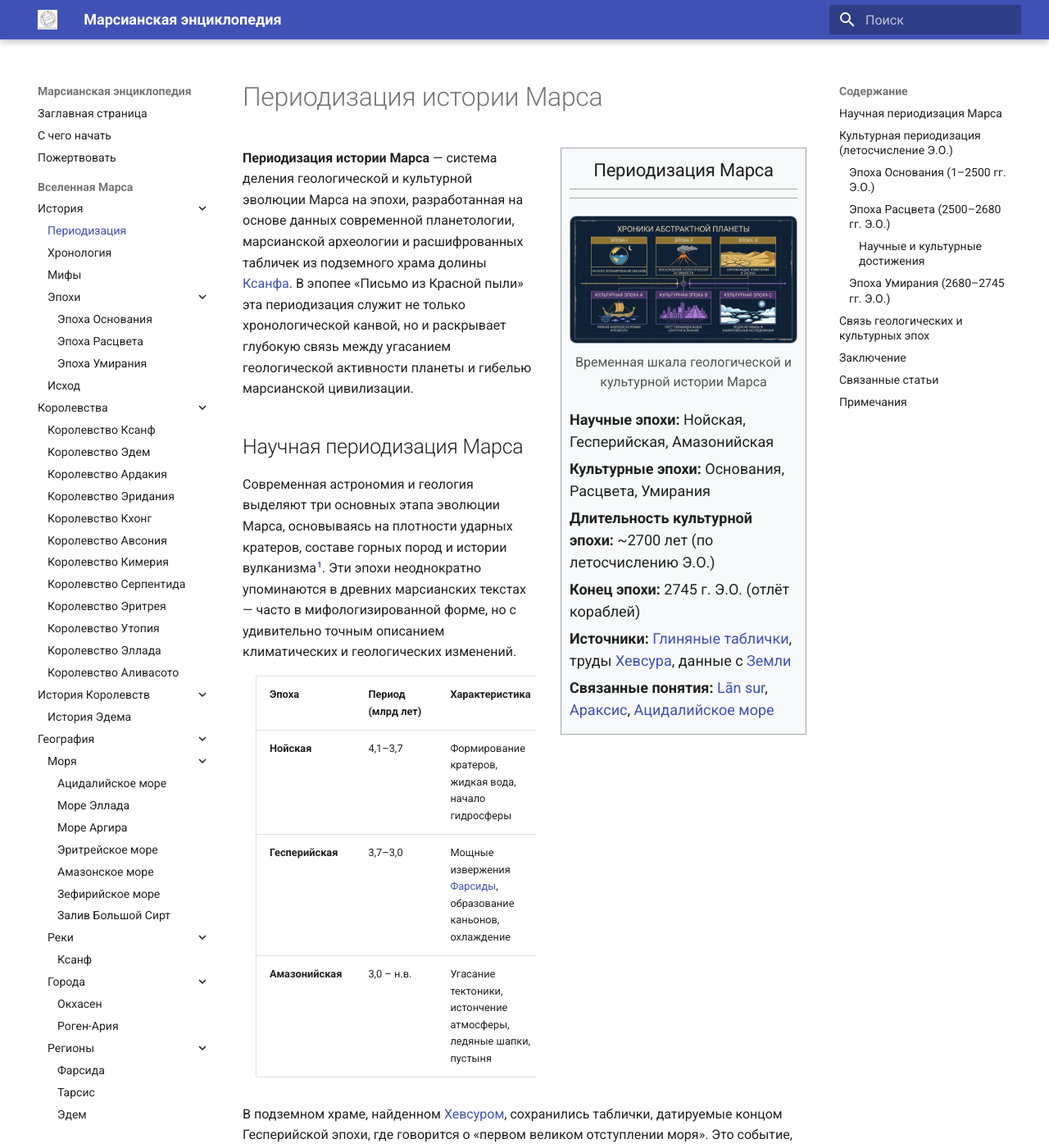
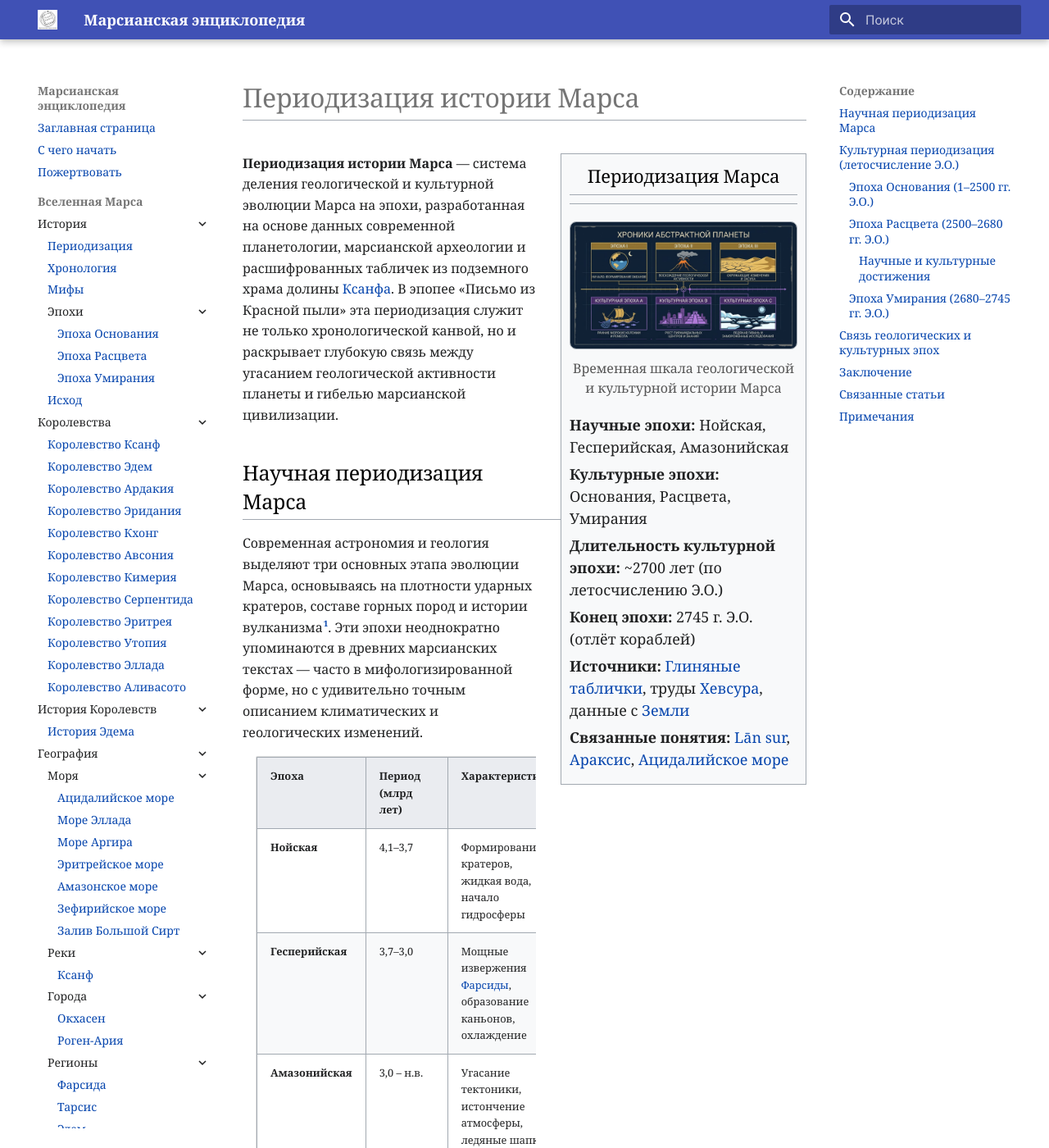
Before and after one commit to ivanhohlov14-bit/mars-encyclopedia, an MkDocs documentation site: the page built from docs/history/periodization.md, in a window 1280 px wide and 1400 px high. Shown: the whole window at 82% size. Built offline with MkDocs 1.6.1 and Material for MkDocs 9.7.7, drawn with Linux system fonts in a browser that asks for light colours.

Commit message:
Update extra.css

```diff
--- a/docs/stylesheets/extra.css
+++ b/docs/stylesheets/extra.css
@@ -1,33 +1,135 @@
 /* ==========================================
-   МАРСИАНСКАЯ ЭНЦИКЛОПЕДИЯ — ИДЕАЛЬНЫЙ СТИЛЬ
+   ФИНАЛЬНЫЙ СТИЛЬ ДЛЯ МАРСИАНСКОЙ ЭНЦИКЛОПЕДИИ
    ========================================== */
 
-/* --- УБИРАЕМ ПРАВУЮ ПАНЕЛЬ С ОГЛАВЛЕНИЕМ --- */
-.wy-tray-container {
-  display: none !important;
+/* --- БАЗОВЫЕ НАСТРОЙКИ --- */
+body {
+  font-family: 'Georgia', 'Times New Roman', serif;
+  font-size: 17px;
+  line-height: 1.7;
+  color: #202122;
+  background: #ffffff;
 }
-.rst-versions {
+
+.wy-nav-content {
+  max-width: 1100px !important;
+  background: #ffffff !important;
+  padding: 2.5rem 3.5rem !important;
+  margin: 0 auto;
+  border-left: 1px solid #eaecf0;
+  border-right: 1px solid #eaecf0;
+}
+
+/* --- БОКОВАЯ ПАНЕЛЬ (светлая по умолчанию) --- */
+.wy-nav-side {
+  background: #ffffff !important;
+}
+
+.wy-side-nav-search {
+  padding-top: 0 !important;
+  background: #ffffff !important;
+}
+
+.wy-side-nav-search .wy-dropdown,
+.wy-side-nav-search input[type="text"] {
+  background: #ffffff;
+  color: #202122;
+  border: 1px solid #eaecf0;
+}
+
+/* --- ЛОГОТИП --- */
+.wy-side-nav-search .icon-home {
+  position: relative;
+  z-index: 10;
+}
+
+.wy-side-nav-search .icon-home img {
+  max-height: 60px !important;
+  width: auto;
+  display: block;
+  margin: 10px auto 5px auto;
+  border-radius: 4px;
+  box-shadow: 0 2px 8px rgba(0,0,0,0.3);
+}
+
+/* Скрываем стандартный текст "Home" (если есть) */
+.wy-side-nav-search a.icon-home {
+  font-size: 0 !important;
+}
+.wy-side-nav-search a.icon-home::before {
   display: none !important;
 }
 
-/* --- ОСНОВНОЙ КОНТЕНТ --- */
-.wy-nav-content {
-  max-width: 1100px !important;
-  padding: 2.5rem 3.5rem !important;
+/* --- НАЗВАНИЕ САЙТА — ВСЕГДА БЕЛОЕ (перебивает всё) --- */
+.wy-side-nav-search a,
+.wy-side-nav-search a:link,
+.wy-side-nav-search a:visited,
+.wy-side-nav-search a:hover,
+.wy-side-nav-search a:active,
+nav.wy-nav-side .wy-side-nav-search a,
+nav.wy-nav-side .wy-side-nav-search a.icon-home {
+    color: #ffffff !important;
 }
 
-/* --- ЛОГОТИП В ЛЕВОЙ ПАНЕЛИ --- */
-.wy-side-nav-search .icon-home img {
-  max-height: 80px !important;
-  width: auto !important;
-  display: block !important;
-  margin: 15px auto !important;
-  border-radius: 4px !important;
+/* --- МЕНЮ В БОКОВОЙ ПАНЕЛИ --- */
+.wy-menu-vertical a {
+  color: #202122 !important;
+  background: #ffffff !important;
+}
+.wy-menu-vertical a:hover {
+  background: #eaecf0 !important;
+  color: #0645ad !important;
 }
 
-/* --- УБИРАЕМ ВЕРХНЮЮ ПЛАШКУ (если она есть) --- */
-.wy-nav-top {
-  display: none !important;
+/* --- ЗАГОЛОВКИ (без переопределения цвета, чтобы инлайн-стили работали) --- */
+h1 {
+  font-weight: normal;
+  font-size: 2.6rem;
+  border-bottom: 1px solid #a2a9b1;
+  padding-bottom: 0.3rem;
+  /* цвет не задаём — будет браться из инлайн-стиля или из темы */
+}
+h2 {
+  font-weight: normal;
+  font-size: 2rem;
+  border-bottom: 1px solid #a2a9b1;
+  padding-bottom: 0.2rem;
+  margin-top: 2rem;
+  color: #000000;
+}
+h3, h4, h5, h6 {
+  color: #000000;
+}
+
+/* --- ССЫЛКИ --- */
+a {
+  color: #0645ad !important;
+  text-decoration: none;
+}
+a:hover {
+  color: #0b0080 !important;
+  text-decoration: underline;
+}
+
+/* --- ТАБЛИЦЫ --- */
+table {
+  border-collapse: collapse;
+  margin: 1.5rem 0;
+  width: 100%;
+  border: 1px solid #a2a9b1;
+}
+table th {
+  background: #eaecf0;
+  font-weight: bold;
+  padding: 0.6rem 0.8rem;
+  border: 1px solid #a2a9b1;
+}
+table td {
+  padding: 0.5rem 0.8rem;
+  border: 1px solid #a2a9b1;
+}
+table tr:nth-child(even) {
+  background: #f8f9fa;
 }
 
 /* --- ИНФОБОКСЫ --- */
@@ -57,60 +159,148 @@
   margin: 0.3rem 0;
 }
 
-/* --- УБИРАЕМ КНОПКИ НАВИГАЦИИ ВНИЗУ --- */
-.rst-footer-buttons {
-  display: none !important;
-}
-.footer {
-  display: none !important;
+blockquote {
+  background: #f8f9fa;
+  border-left: 4px solid #a2a9b1;
+  padding: 0.8rem 1.5rem;
+  font-style: italic;
+  color: #404244;
 }
 
+.rst-footer-buttons { display: none !important; }
+.footer { display: none !important; }
+
 /* ==========================================
-   АДАПТАЦИЯ ДЛЯ МОБИЛЬНЫХ
+   АДАПТАЦИЯ ДЛЯ МОБИЛЬНЫХ УСТРОЙСТВ
    ========================================== */
 
+/* Планшеты и маленькие ноутбуки (ширина < 1024px) */
 @media (max-width: 1024px) {
   .wy-nav-content {
     padding: 1.5rem 2rem !important;
+    max-width: 100% !important;
   }
+
   .infobox {
     float: none !important;
     width: 100% !important;
     margin: 1rem 0 !important;
   }
+
+  .infobox img {
+    max-width: 100% !important;
+    height: auto !important;
+  }
+
+  table {
+    font-size: 0.85rem !important;
+  }
 }
 
+/* Телефоны (ширина < 768px) */
 @media (max-width: 768px) {
+  /* Основной контент */
   .wy-nav-content {
     padding: 1rem 1.2rem !important;
     font-size: 15px !important;
+    line-height: 1.6 !important;
   }
+
+  /* Заголовки */
   h1 {
     font-size: 1.8rem !important;
   }
   h2 {
     font-size: 1.4rem !important;
   }
+  h3 {
+    font-size: 1.2rem !important;
+  }
+
+  /* Инфобокс — на всю ширину и в начале статьи */
   .infobox {
     float: none !important;
     width: 100% !important;
     margin: 0 0 1rem 0 !important;
     padding: 0.8rem 1rem !important;
+    font-size: 0.85rem !important;
+  }
+
+  .infobox img {
+    max-width: 100% !important;
+    height: auto !important;
+  }
+
+  /* Таблицы — скролл на маленьких экранах */
+  .wy-table-responsive {
+    overflow-x: auto !important;
+    -webkit-overflow-scrolling: touch !important;
+  }
+
+  table {
+    font-size: 0.8rem !important;
+    display: block !important;
+    overflow-x: auto !important;
+    white-space: nowrap !important;
+  }
+
+  table td, table th {
+    padding: 0.4rem 0.6rem !important;
+  }
+
+  /* Ссылки внутри инфобокса — уменьшить отступы */
+  .infobox p {
+    margin: 0.2rem 0 !important;
+  }
+
+  /* Изображения — адаптивны */
+  img {
+    max-width: 100% !important;
+    height: auto !important;
+  }
+
+  /* Карта и глобус */
+  #globeViz,
+  #marsMap {
+    height: 400px !important;
+  }
+
+  /* Боковое меню — компактнее */
+  .wy-menu-vertical a {
+    font-size: 14px !important;
+    padding: 6px 12px !important;
   }
 }
 
+/* Очень маленькие телефоны (ширина < 480px) */
 @media (max-width: 480px) {
   .wy-nav-content {
     padding: 0.8rem 1rem !important;
     font-size: 14px !important;
   }
+
   h1 {
     font-size: 1.5rem !important;
   }
   h2 {
     font-size: 1.2rem !important;
   }
+  h3 {
+    font-size: 1.1rem !important;
+  }
+
   .infobox {
     padding: 0.6rem 0.8rem !important;
+    font-size: 0.8rem !important;
+  }
+
+  #globeViz,
+  #marsMap {
+    height: 300px !important;
+  }
+
+  .wy-menu-vertical a {
+    font-size: 13px !important;
+    padding: 4px 10px !important;
   }
 }
```
